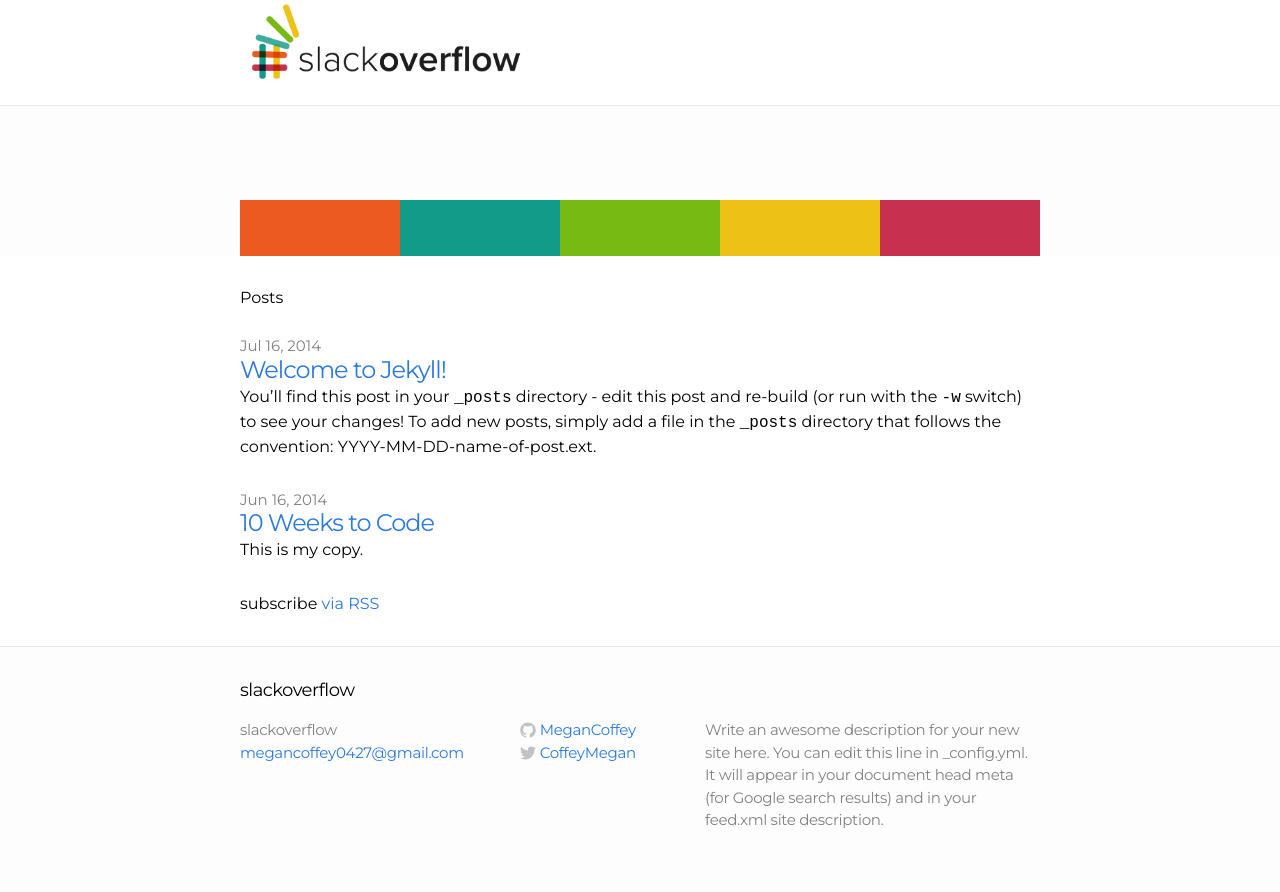
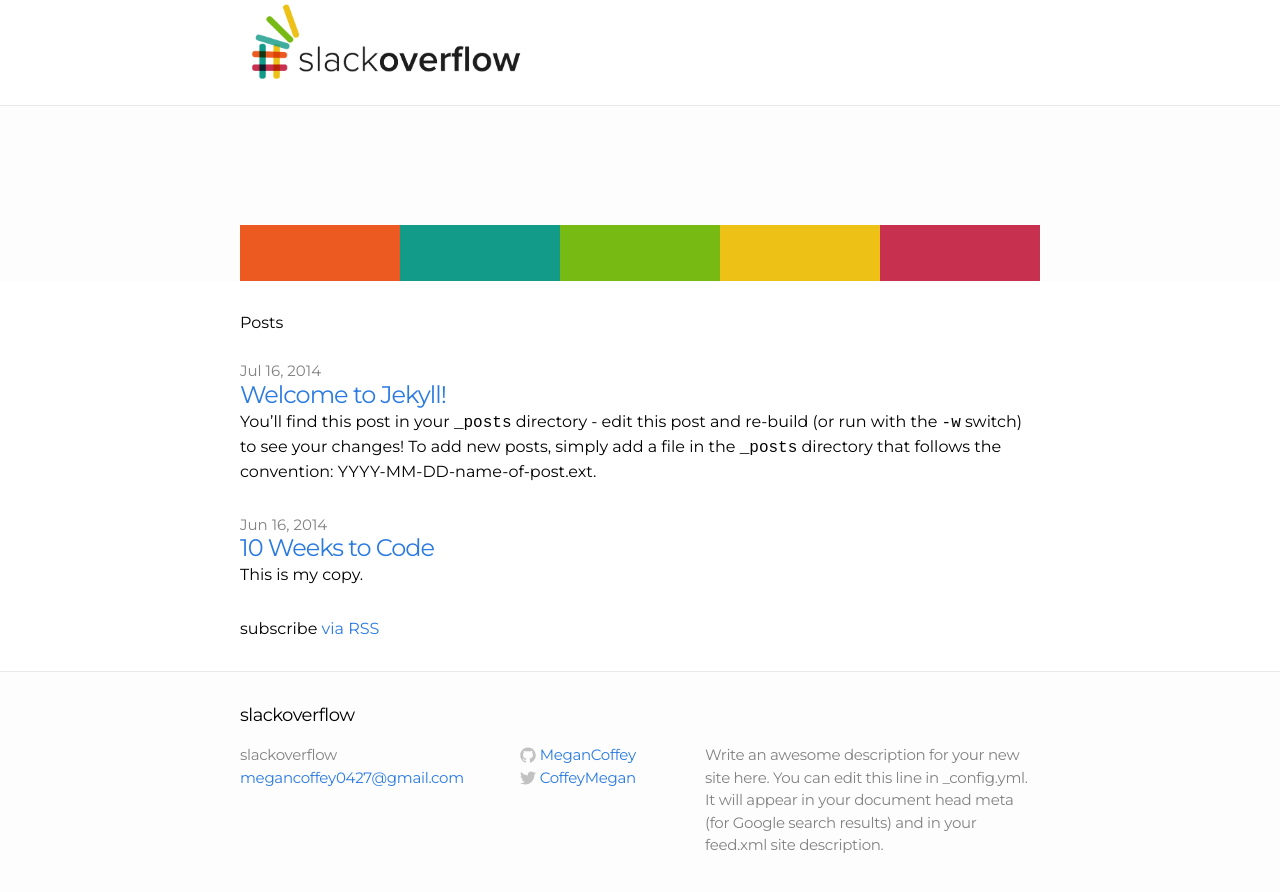
Before and after one commit to MeganCoffey/MeganCoffey.github.io, a Jekyll site: the page built from index.html, in a window 1280 px wide and 900 px high. Shown: the top 892 px of the window. Built offline with Jekyll 4.4.1, drawn with Linux system fonts in a browser that asks for light colours.

Commit message:
margin top again

```diff
--- a/css/main.css
+++ b/css/main.css
@@ -15,7 +15,7 @@ body {
   line-height: 1.5;
   font-weight: 300;
   background-color: #fdfdfd;
-  margin-top: 200px;
+  margin-top: 225px;
 }
 
 h1, h2, h3, h4, h5, h6 { font-size: 100%; font-weight: 400; }
```
